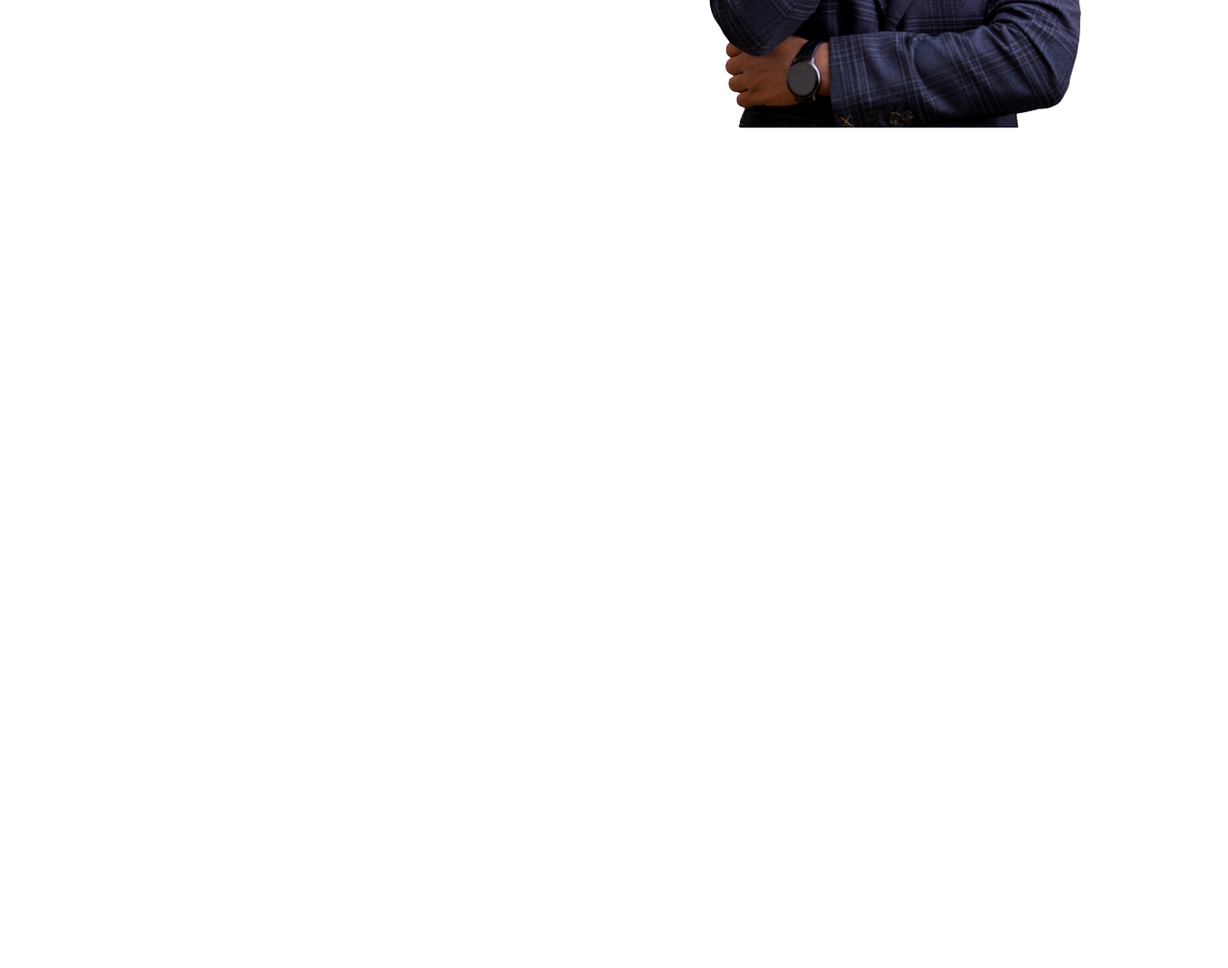
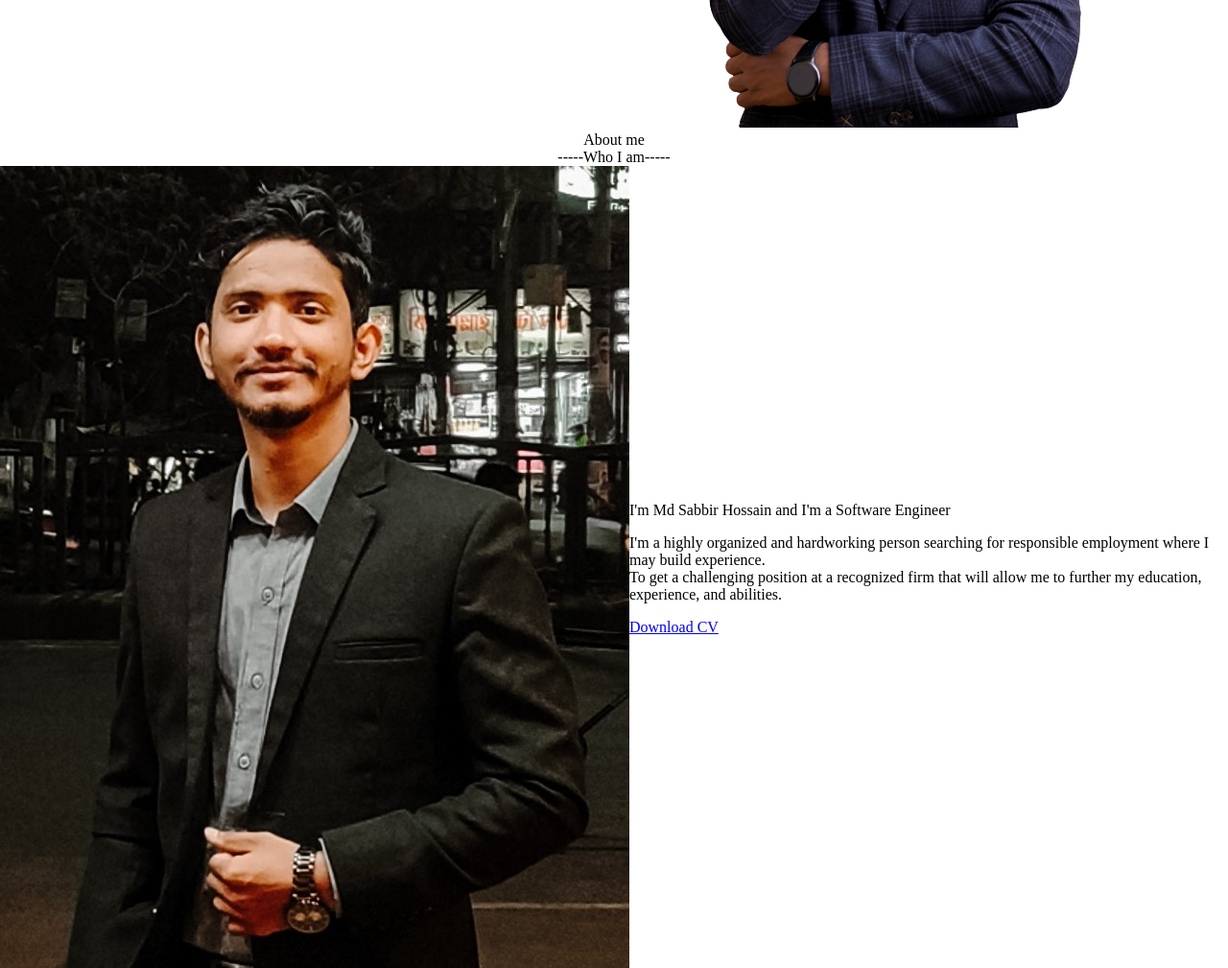
Before and after one commit to sabbirhossain0001/my-portfolio-website, a plain HTML site: page index.html in a window 1280 px wide. Shown: the part 500-1509 px from the top of the page at 96% size. Before the commit the page ends 800 px from the top, so only its background shows below. Drawn offline with Linux system fonts and the light colour scheme.

Commit message:
section 2 done

```diff
--- a/index.html
+++ b/index.html
@@ -41,6 +41,31 @@
         </div>
 
         </section>
+        <section>
+            <div class="bacg3">
+                <div>About me</div>
+                <div>-----Who I am-----</div>
+            </div>
+            <div class="bacg4">
+                <div>
+                    <img src="images/profile-2.jpg" alt="">
+                </div>
+                <div>
+                    <div>I'm Md Sabbir Hossain and I'm a  <span>Software Engineer</span></div>
+                    <p>
+                        I'm a highly organized and hardworking
+                        person searching for responsible
+                        employment where I may build
+                        experience. <br>
+                        To get a challenging position at a
+                        recognized firm that will allow me to
+                        further my education, experience, and
+                        abilities.
+                    </p>
+                    <a href="#">Download CV</a>
+                </div>
+            </div>
+        </section>
 
 </body>
 </html>
--- a/style.css
+++ b/style.css
@@ -22,3 +22,13 @@ body{
 /* .bacg2{
     line-height: 10px;
 } */
+.bacg3{
+    display: flex;
+    flex-direction: column;
+    align-items:center;
+}
+.bacg4{
+    display: flex;
+    justify-content: space-around;
+    align-items: center;
+}
```
Also changed, not shown: images/profile-1.jpg (added), images/profile-2.jpg (added).
